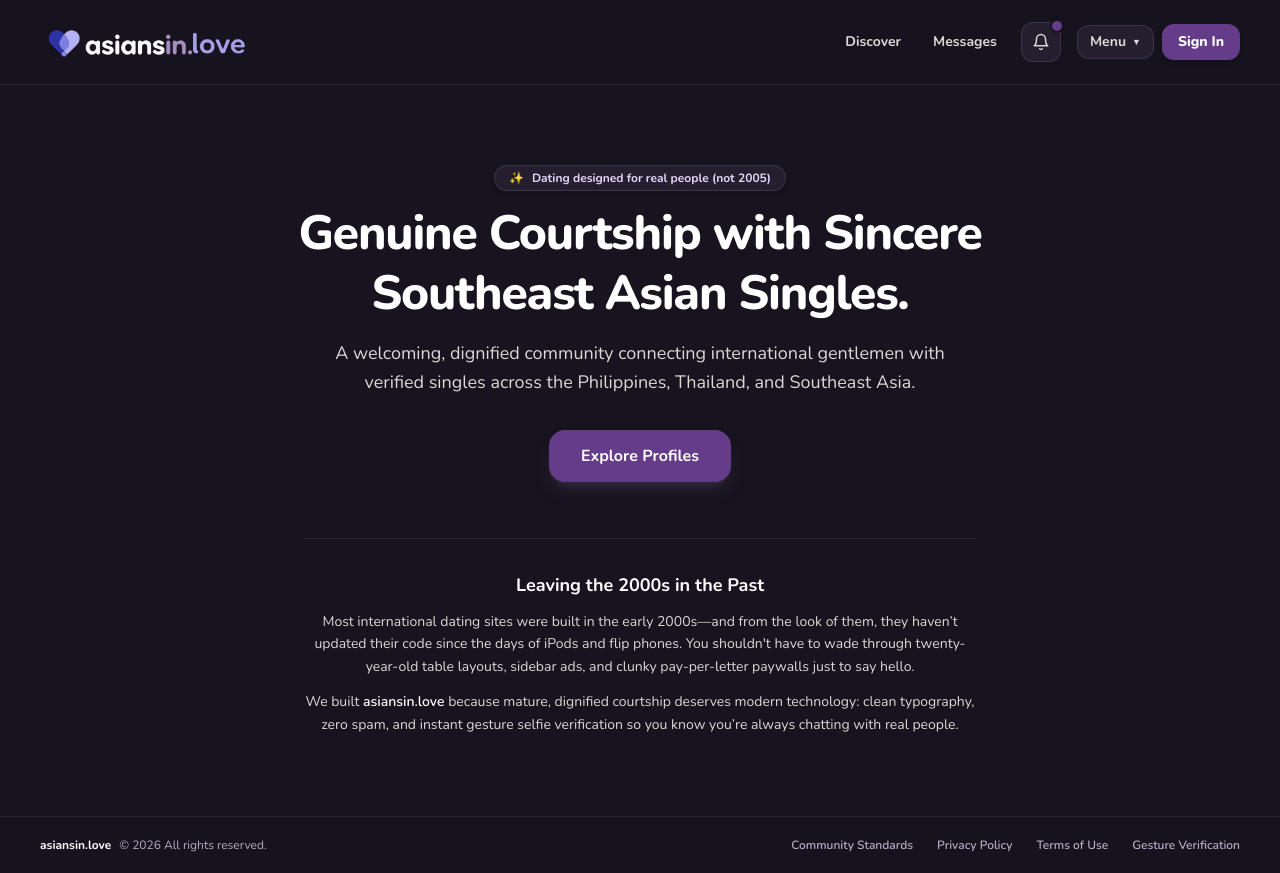
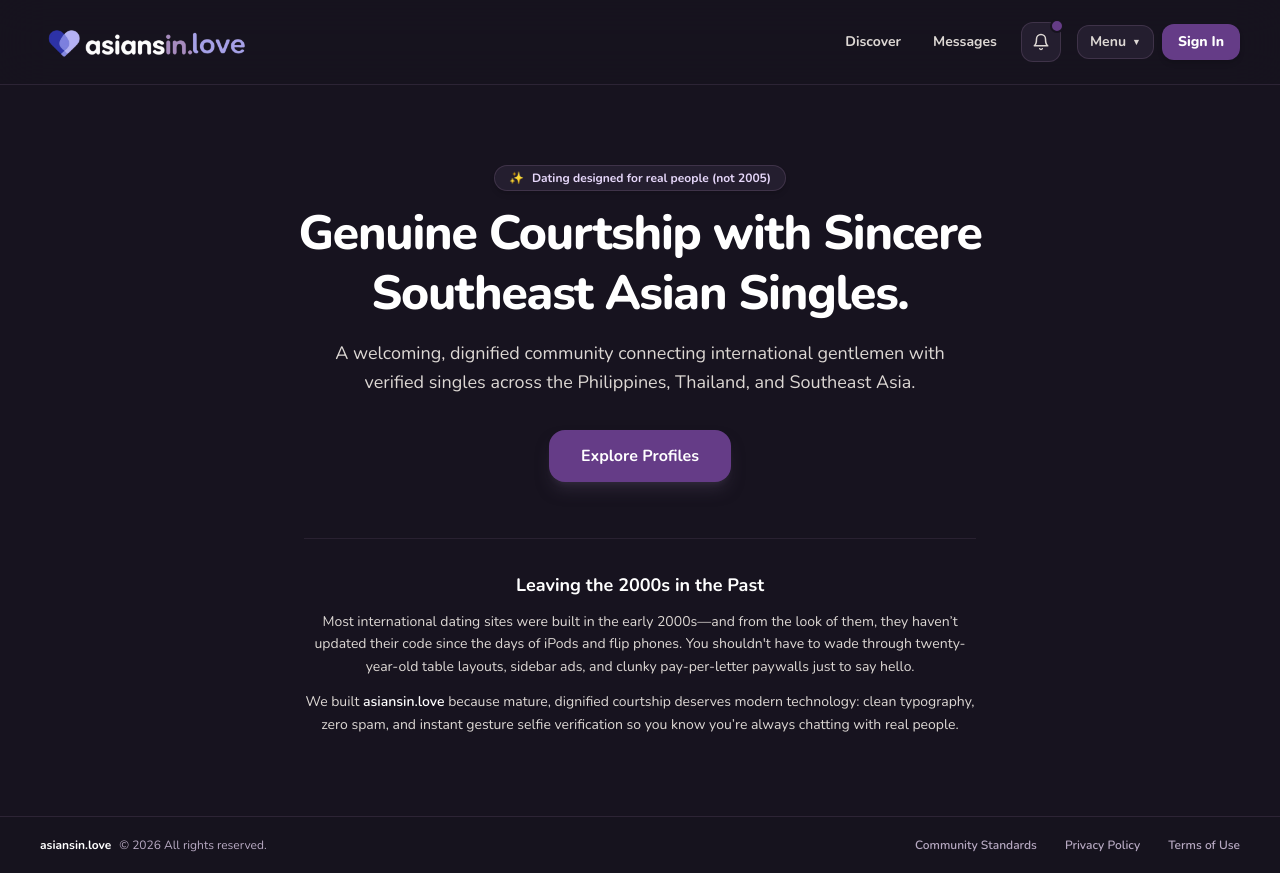
Before and after one commit to sandschristopher-png/asiansin-love, a Next.js app: page / in a window 1280 px wide. Built offline with nearby package versions, Linux system fonts and the light colour scheme; no server answers.

Commit message:
refactor: streamline global footer to standard legal and community links

```diff
--- a/components/Footer.tsx
+++ b/components/Footer.tsx
@@ -14,7 +14,7 @@ export function Footer() {
           <span>© {currentYear} All rights reserved.</span>
         </div>
 
-        <nav className="flex items-center gap-4 sm:gap-6 font-semibold">
+        <nav className="flex items-center gap-5 sm:gap-7 font-semibold">
           <Link href="/standards" className="hover:text-white transition-colors focus:outline-none">
             Community Standards
           </Link>
@@ -24,9 +24,6 @@ export function Footer() {
           <Link href="/terms" className="hover:text-white transition-colors focus:outline-none">
             Terms of Use
           </Link>
-          <Link href="/verify" className="hover:text-white transition-colors focus:outline-none">
-            Gesture Verification
-          </Link>
         </nav>
       </div>
     </footer>
```
